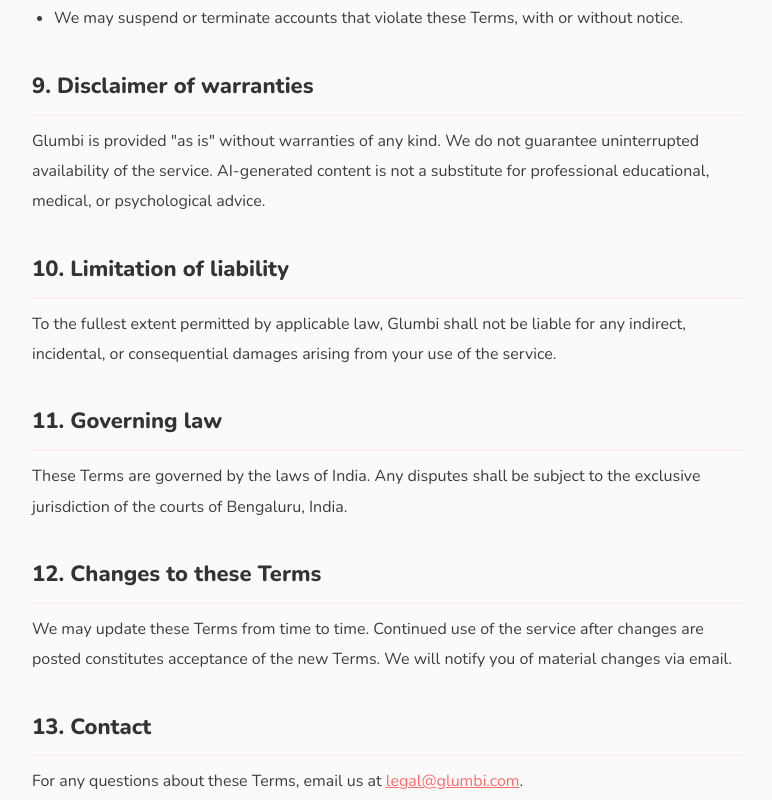
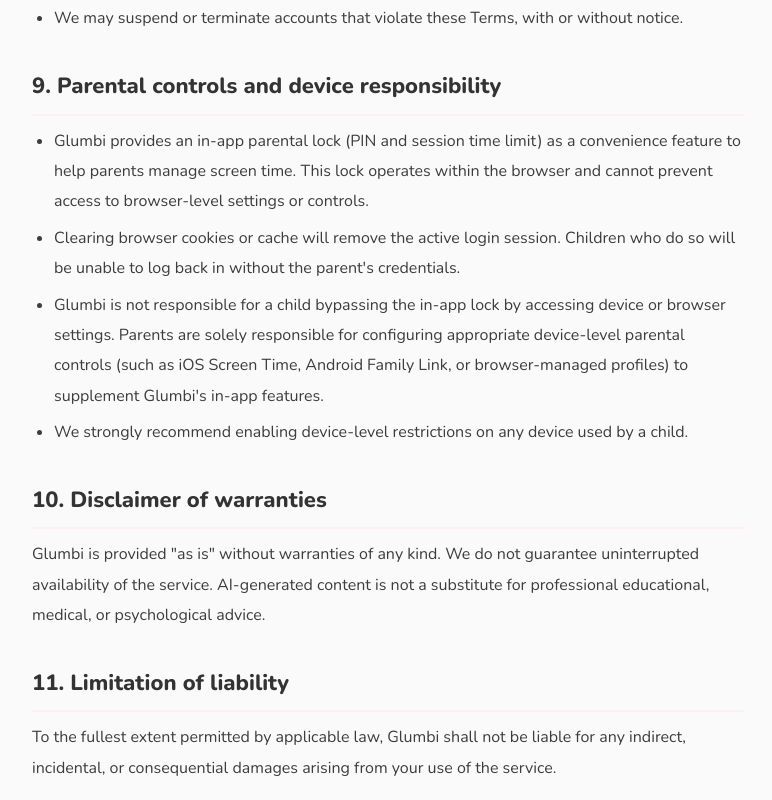
Before and after one commit to krishna01989/glumbi, a React (Vite) app in the folder frontend/: page /terms in a window 1280 px wide. Shown: the part 2220-3020 px from the top of the page, without its empty margins (252-1024 px from the left). Built offline with nearby package versions, Linux system fonts and the light colour scheme; no server answers.

Commit message:
counter changes fix on browser refresh

```diff
--- a/frontend/index.html
+++ b/frontend/index.html
@@ -15,7 +15,7 @@
     <div id="root">
       <!-- Shown only if React fails to mount (JS bundle error, network down, CDN outage) -->
       <div id="ui-fallback" style="
-        min-height:100vh; display:flex; flex-direction:column;
+        min-height:100vh; display:none; flex-direction:column;
         align-items:center; justify-content:center; padding:32px 20px;
         font-family:'Nunito',system-ui,sans-serif; background:#fff5f3; text-align:center;
       ">
--- a/frontend/src/App.jsx
+++ b/frontend/src/App.jsx
@@ -241,6 +241,7 @@
   const [screenTimeAlert, setScreenTimeAlert]   = useState(false)
   const [snoozedUntil, setSnoozedUntil]         = useState(null)
   const [snoozeCount, setSnoozeCount]           = useState(0)
+  const prevChildId = useRef(null) // track whether child→null was a deliberate navigation or initial mount
   const [childLocked, setChildLocked]           = useState(() => sessionStorage.getItem('glm_child_locked') === '1')
   const [lockModal, setLockModal]               = useState(null)  // 'setup' | 'confirm' | 'unlock'
   const [lockPin, setLockPin]                   = useState('')
@@ -379,13 +380,18 @@
   useEffect(() => {
     if (!child) {
       applyTheme('coral')
-      // Clear all per-child session keys so next open always starts fresh
-      Object.keys(sessionStorage)
-        .filter(k => k.startsWith('glm_session_start_') || k.startsWith('glm_snooze_count_'))
-        .forEach(k => sessionStorage.removeItem(k))
+      // Only clear timer keys if we had a child before (deliberate navigation back to child list)
+      // On initial page load prevChildId.current is null — don't clear so refresh preserves the timer
+      if (prevChildId.current !== null) {
+        Object.keys(sessionStorage)
+          .filter(k => k.startsWith('glm_session_start_') || k.startsWith('glm_snooze_count_'))
+          .forEach(k => sessionStorage.removeItem(k))
+      }
+      prevChildId.current = null
       setSessionStart(null); setSessionMinutes(0); setScreenTimeAlert(false); setSnoozedUntil(null); setSnoozeCount(0)
       return
     }
+    prevChildId.current = child.id
     const startKey  = `glm_session_start_${child.id}`
     const snoozeKey = `glm_snooze_count_${child.id}`
 
@@ -876,7 +882,7 @@
 
         {/* Utility links — Profile */}
         <div style={{ padding: collapsed ? '8px' : '8px 12px', borderTop: '1px solid rgba(255,255,255,0.15)' }}>
-          {!childLocked && <button onClick={() => navigate('/profile')}
+          {!childLocked && <button onClick={() => navigate(`/child/${child.id}/profile`)}
             style={{
               width: '100%', display: 'flex', alignItems: 'center', gap: 12,
               padding: collapsed ? '10px 0' : '10px 14px',
@@ -953,7 +959,7 @@
             {!childLocked && <ThemePicker child={child} onThemeChange={handleThemeChange} />}
             {!childLocked && <button onClick={() => startTour(child?.enabledFeatures ? JSON.parse(child.enabledFeatures) : null, quota, featureConfig)} title="Tour"
               style={{ width: 38, height: 38, borderRadius: 10, border: '1.5px solid #eee', cursor: 'pointer', fontSize: 18, background: '#fafafa', display: 'flex', alignItems: 'center', justifyContent: 'center' }}>❓</button>}
-            {!childLocked && <button id="tour-profile" onClick={() => navigate('/profile')} title="My Account"
+            {!childLocked && <button id="tour-profile" onClick={() => navigate(`/child/${child.id}/profile`)} title="My Account"
               style={{ width: 38, height: 38, borderRadius: 10, border: '1.5px solid #eee', cursor: 'pointer', fontSize: 18, background: '#fafafa', display: 'flex', alignItems: 'center', justifyContent: 'center' }}>👤</button>}
             {!childLocked && <button onClick={handleLogout}
               style={{ display: 'flex', alignItems: 'center', gap: 6, height: 38, padding: '0 14px', borderRadius: 10, fontSize: 13, fontWeight: 700, background: '#fff0f0', color: '#cc0033', border: '1.5px solid #fcc', cursor: 'pointer' }}>
@@ -1044,6 +1050,7 @@
               <Route path="/child/:childId/learn"      element={<FeatureGuard featureName="learn-validate" featureConfig={featureConfig}><LearnPage  child={child} quota={quota} /></FeatureGuard>} />
               <Route path="/child/:childId/mywriting"  element={<FeatureGuard featureName="writing-coach" featureConfig={featureConfig}><MyWriting  child={child} quota={quota} /></FeatureGuard>} />
               <Route path="/child/:childId/memory"    element={<FeatureGuard featureName="memory-flashcards" featureConfig={featureConfig}><MemoryPlay child={child} quota={quota} /></FeatureGuard>} />
+              <Route path="/child/:childId/profile" element={childLocked ? <Navigate to={`/child/${child.id}/stories`} replace /> : <ProfilePage onLogout={handleLogout} />} />
               <Route path="/profile"             element={childLocked ? <Navigate to={`/child/${child.id}/stories`} replace /> : <ProfilePage onLogout={handleLogout} />} />
               <Route path="/privacy"             element={<PrivacyPage inApp />} />
               <Route path="/terms"               element={<TermsPage inApp />} />
--- a/frontend/src/pages/HelpPage.jsx
+++ b/frontend/src/pages/HelpPage.jsx
@@ -204,6 +204,10 @@
         q: 'Can the child snooze the time limit on their own?',
         a: 'Yes, up to 2 snoozes per session. After 2 snoozes the session ends and the PIN is required to continue. This gives children a little grace while still keeping parents in control.',
       },
+      {
+        q: 'What if my child clears the browser cookies or cache?',
+        a: 'Clearing browser data removes the login session, so the app will ask for your email and password again — which your child should not know. However, Glumbi\'s in-app lock operates within the browser and cannot prevent a child from accessing browser settings. For complete protection, we strongly recommend using your device\'s built-in parental controls alongside Glumbi\'s lock feature:\n\n• iPhone / iPad: Settings → Screen Time → Content & Privacy Restrictions → disable Safari or set a Screen Time passcode\n• Android: Google Family Link → app controls and browser restrictions\n• Shared devices: Use a dedicated child profile in the browser (e.g. Chrome managed profile) which restricts access to settings\n\nGlumbi\'s lock is designed as a convenience layer, not a replacement for device-level parental controls.',
+      },
     ],
   },
   {
--- a/frontend/src/pages/legal/TermsPage.jsx
+++ b/frontend/src/pages/legal/TermsPage.jsx
@@ -62,19 +62,27 @@
         <li>We may suspend or terminate accounts that violate these Terms, with or without notice.</li>
       </ul>
 
-      <h2>9. Disclaimer of warranties</h2>
+      <h2>9. Parental controls and device responsibility</h2>
+      <ul>
+        <li>Glumbi provides an in-app parental lock (PIN and session time limit) as a convenience feature to help parents manage screen time. This lock operates within the browser and cannot prevent access to browser-level settings or controls.</li>
+        <li>Clearing browser cookies or cache will remove the active login session. Children who do so will be unable to log back in without the parent's credentials.</li>
+        <li>Glumbi is not responsible for a child bypassing the in-app lock by accessing device or browser settings. Parents are solely responsible for configuring appropriate device-level parental controls (such as iOS Screen Time, Android Family Link, or browser-managed profiles) to supplement Glumbi's in-app features.</li>
+        <li>We strongly recommend enabling device-level restrictions on any device used by a child.</li>
+      </ul>
+
+      <h2>10. Disclaimer of warranties</h2>
       <p>Glumbi is provided "as is" without warranties of any kind. We do not guarantee uninterrupted availability of the service. AI-generated content is not a substitute for professional educational, medical, or psychological advice.</p>
 
-      <h2>10. Limitation of liability</h2>
+      <h2>11. Limitation of liability</h2>
       <p>To the fullest extent permitted by applicable law, Glumbi shall not be liable for any indirect, incidental, or consequential damages arising from your use of the service.</p>
 
-      <h2>11. Governing law</h2>
+      <h2>12. Governing law</h2>
       <p>These Terms are governed by the laws of India. Any disputes shall be subject to the exclusive jurisdiction of the courts of Bengaluru, India.</p>
 
-      <h2>12. Changes to these Terms</h2>
+      <h2>13. Changes to these Terms</h2>
       <p>We may update these Terms from time to time. Continued use of the service after changes are posted constitutes acceptance of the new Terms. We will notify you of material changes via email.</p>
 
-      <h2>13. Contact</h2>
+      <h2>14. Contact</h2>
       <p>For any questions about these Terms, email us at <a href="mailto:legal@glumbi.com">legal@glumbi.com</a>.</p>
     </LegalLayout>
   )
```
